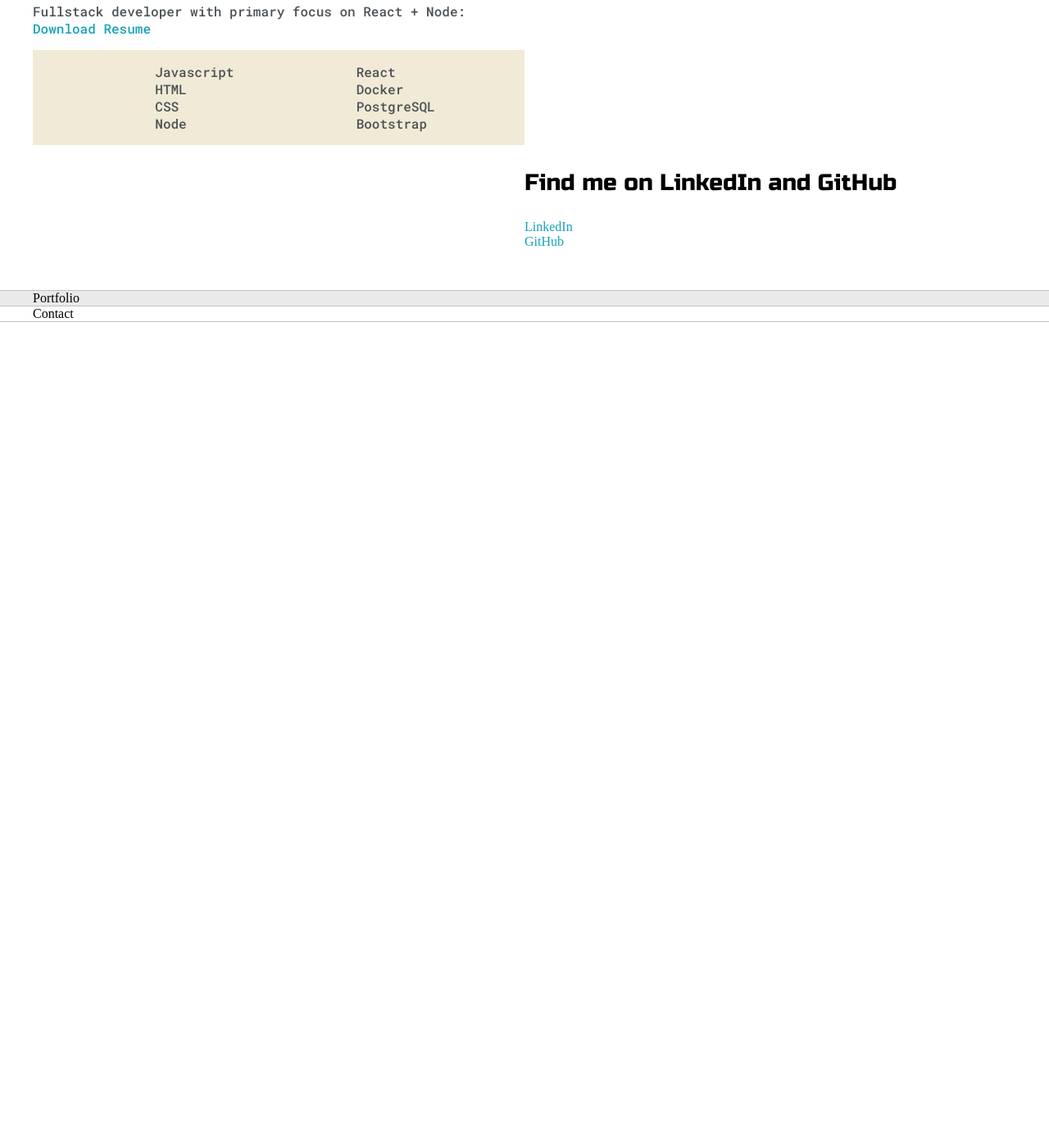
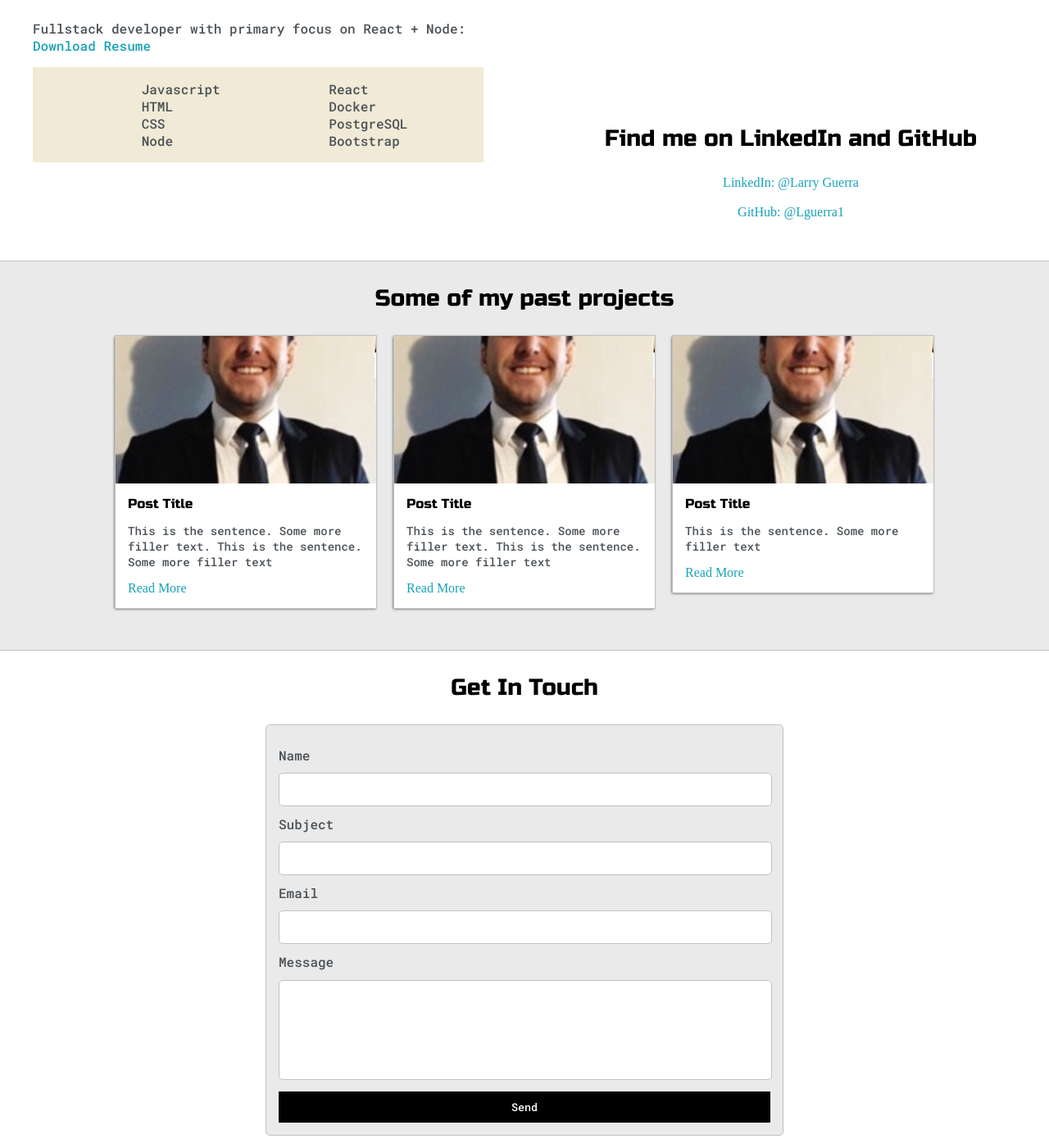
Before and after one commit to Lguerra1/portfolio_practice, a plain HTML site: page index.html in a window 1280 px wide. Shown: the part 1182-2572 px from the top of the page at 82% size. Before the commit the page ends 1575 px from the top, so only its background shows below. Drawn offline with Linux system fonts and the light colour scheme.

Commit message:
finished contact form, on to adding more pages

```diff
--- a/default.css
+++ b/default.css
@@ -12,6 +12,8 @@
     --previewBg: rgb(251, 249, 243, 0.8);
 
     --previewShadow: #f0ead6;
+
+    --buttonColor: black;
 }
 
 html,
@@ -275,6 +277,7 @@ h6 {
     display: grid;
     grid-template-columns: repeat(auto-fit, minmax(320px, 1fr));
     padding: 50px 0 50px 0;
+    gap:100px;
 }
 
 #skills {
@@ -283,11 +286,53 @@ h6 {
     background-color: var(--previewShadow);
 }
 
+.social-links{
+    display: grid;
+    align-content: center;
+    text-align: center;
+}
+
 #social_img {
     width: 100%;
 }
 
+.post-wrapper {
+    display: grid;
+    grid-template-columns: repeat(auto-fit, 320px);
+    gap: 20px;
+    justify-content: center;
+    padding-bottom: 50px;
+}
 
+.post {
+    border: 1px solid var(--borderColor);
+    -webkit-box-shadow: -1px 1px 3px -1px rgba(0, 0, 0, 0.75);
+    -moz-box-shadow: -1px 1px 3px -1px rgba(0, 0, 0, 0.75);
+    box-shadow: -1px 1px 3px -1px rgba(0, 0, 0, 0.75);
+
+}
+
+.thumbnail{
+    display: block;
+    width: 100%;
+    height: 180px;
+    object-fit: cover;
+}
+
+.post-preview{
+    background-color: #fff;
+    padding: 15px;
+}
+
+.post-title {
+    color: black;
+    margin: 0;
+}
+
+.post-intro {
+    color: #4b5156;
+    font-size: 14px;
+}
 #dot-1 {
     background-color: #FC6058;
 }
@@ -298,6 +343,45 @@ h6 {
 
 #dot-3 {
     background-color: #2ACA3E;
+}
+
+#contact-form {
+    display: block;
+    max-width: 600px;
+    margin: 0 auto;
+    border: 1px solid var(--borderColor);
+    padding: 15px;
+    border-radius: 5px;
+    background-color: var(--mainColor);
+    margin-bottom: 50px;
+}
+
+#contact-form label {
+    line-height: 2.7em;
+}
+
+#contact-form textarea {
+    min-height: 100px;
+    font-size: 14px;
+    resize: none;
+}
+
+.input-field{
+    width: 100%;
+    padding: 10px 0 10px 0;
+    background-color: var(--secondaryColor);
+    border-radius: 5px;
+    border: 1px solid var(--borderColor);
+    font-size: 14px;
+}
+
+#submit-btn {
+margin-top: 10px;
+width: 100%;
+padding: 10px 0 10px 0;
+color: #fff;
+background-color: var(--buttonColor);
+border: none;
 }
 
 @media screen and (max-width: 1200px){
--- a/index.html
+++ b/index.html
@@ -105,9 +105,9 @@
                 <div class="social-links">
                     <img id="social_img" src="images/social_img.png">
                     <h3>Find me on LinkedIn and GitHub</h3>
-                    <a target="_blank" href="https://www.linkedin.com/in/larry-guerra/">LinkedIn</a>
+                    <a target="_blank" href="https://www.linkedin.com/in/larry-guerra/">LinkedIn: @Larry Guerra</a>
                     <br>
-                    <a target="_blank" href="https://github.com/Lguerra1">GitHub</a>
+                    <a target="_blank" href="https://github.com/Lguerra1">GitHub: @Lguerra1</a>
                 </div>
             </div>
         </div>
@@ -115,13 +115,67 @@
 
     <section class="s1">
         <div class="main-container">
-            Portfolio
+            <h3 style="text-align: center">Some of my past projects</h3>
+            <div class="post-wrapper">
+                <div>
+                    <div class="post">
+                        <img class="thumbnail" src="images/larrysuit.jpg">
+                        <div class="post-preview">
+                            <h6 class="post-title">Post Title</h6>
+                            <p class="post-intro">This is the sentence. Some more filler text. This is the sentence.
+                                Some
+                                more filler text</p>
+                            <a href="#">Read More</a>
+                        </div>
+                    </div>
+                </div>
+                <div>
+                    <div class="post">
+                        <img class="thumbnail" src="images/larrysuit.jpg">
+                        <div class="post-preview">
+                            <h6 class="post-title">Post Title</h6>
+                            <p class="post-intro">This is the sentence. Some more filler text. This is the sentence.
+                                Some
+                                more filler text</p>
+                            <a href="#">Read More</a>
+                        </div>
+                    </div>
+                </div>
+                <div>
+                    <div class="post">
+                        <img class="thumbnail" src="images/larrysuit.jpg">
+                        <div class="post-preview">
+                            <h6 class="post-title">Post Title</h6>
+                            <p class="post-intro">This is the sentence. Some more filler text</p>
+                            <a href="#">Read More</a>
+                        </div>
+                    </div>
+                </div>
+
+            </div>
         </div>
     </section>
 
     <section class="s2">
         <div class="main-container">
-            Contact
+            <h3 style="text-align: center">Get In Touch</h3>
+
+            <form id="contact-form">
+                <label>Name</label>
+                <input class="input-field" type="text" name="name">
+
+                <label>Subject</label>
+                <input class="input-field" type="text" name="subject">
+
+                <label>Email</label>
+                <input class="input-field" type="text" name="email">
+
+                <label>Message</label>
+                <textarea class="input-field" name="message">
+                </textarea>
+
+                <input id="submit-btn" type="submit" value="Send">
+            </form>
         </div>
     </section>
 
```
